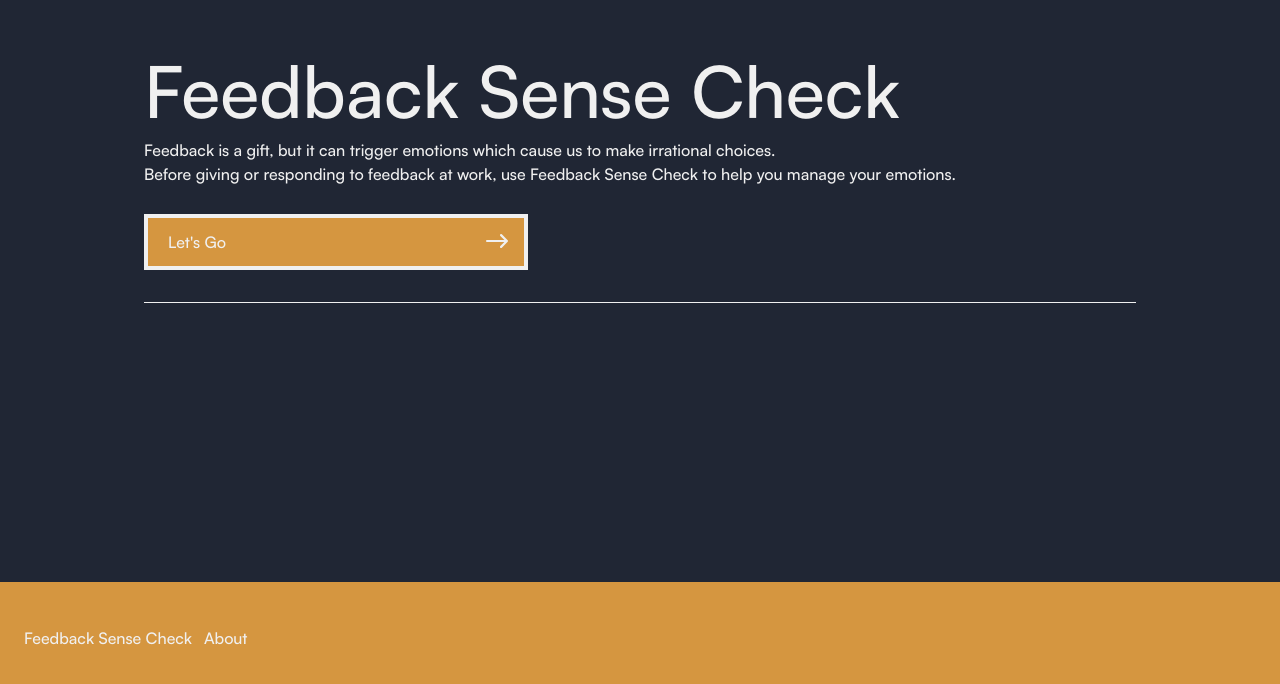
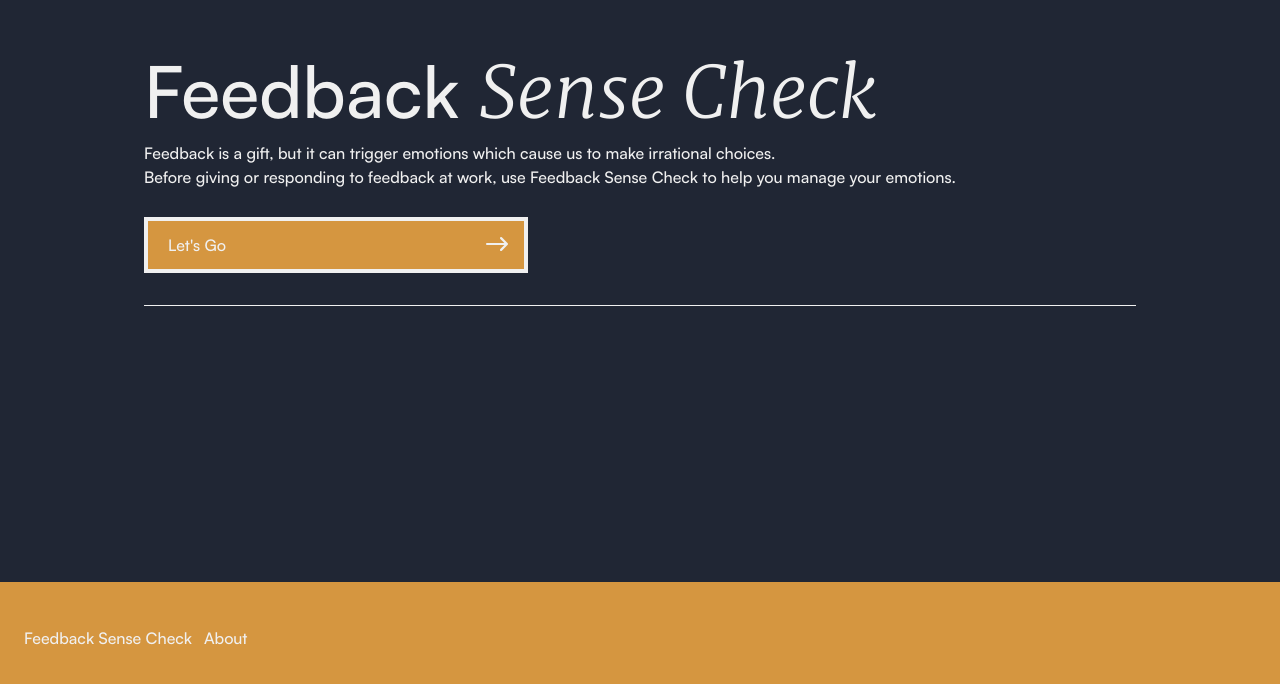
Before and after one commit to aaronconway7/feedback-sense-check, a SvelteKit app: page / in a window 1280 px wide. Shown: the part 106-790 px from the top of the page. Built offline with nearby package versions, Linux system fonts and the light colour scheme.

Commit message:
Adds content styling

```diff
--- a/src/routes/+page.svelte
+++ b/src/routes/+page.svelte
@@ -1,13 +1,11 @@
 <script>
   import Button from "../lib/components/Button.svelte";
-  function clickMe() {
-    alert('You clicked me');
-  }
+	import Question from "../lib/components/Question.svelte";
 </script>
-<h1 class="text-7xl">Feedback <span>Sense Check</span></h1>
+<h1 class="text-7xl font-sans">Feedback <span class="font-serif">Sense Check</span></h1>
 <div class="grid py-3 mb-4">
 <p>Feedback is a gift, but it can trigger emotions which cause us to make irrational choices. </p>
 <p>Before giving or responding to feedback at work, use Feedback Sense Check to help you manage your emotions.</p>
 </div>
-<Button variant="active" label="Let's Go" on:click={clickMe} />
+<Button variant="active" label="Let's Go" />
 <hr class="my-8 mt-8" />
```
